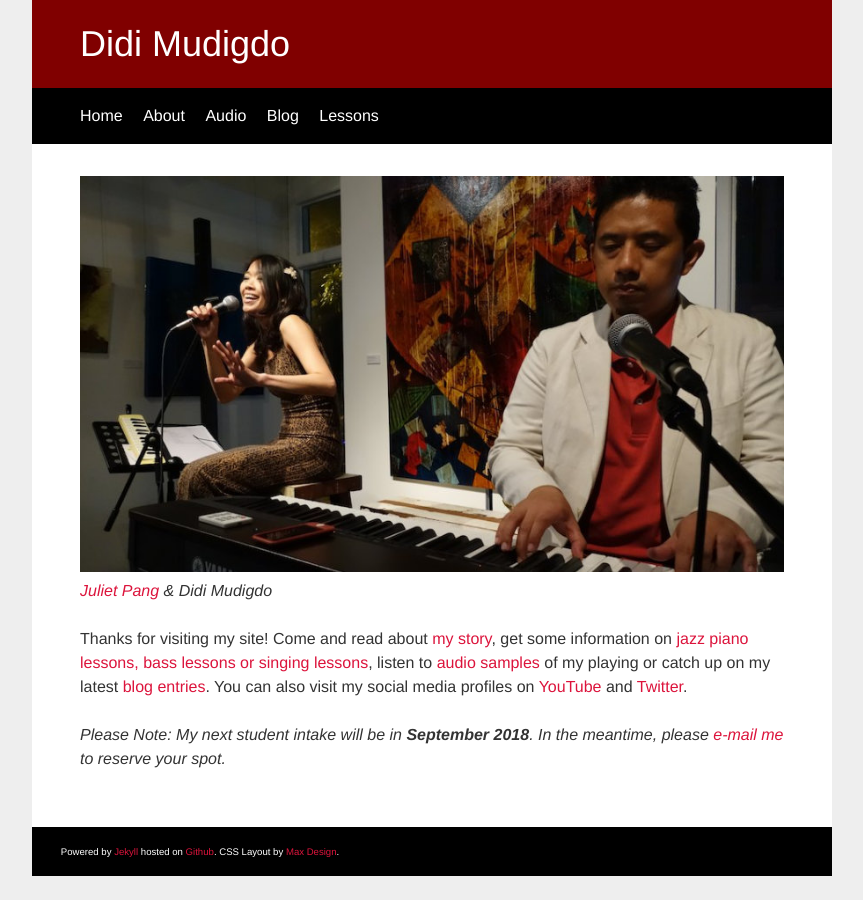
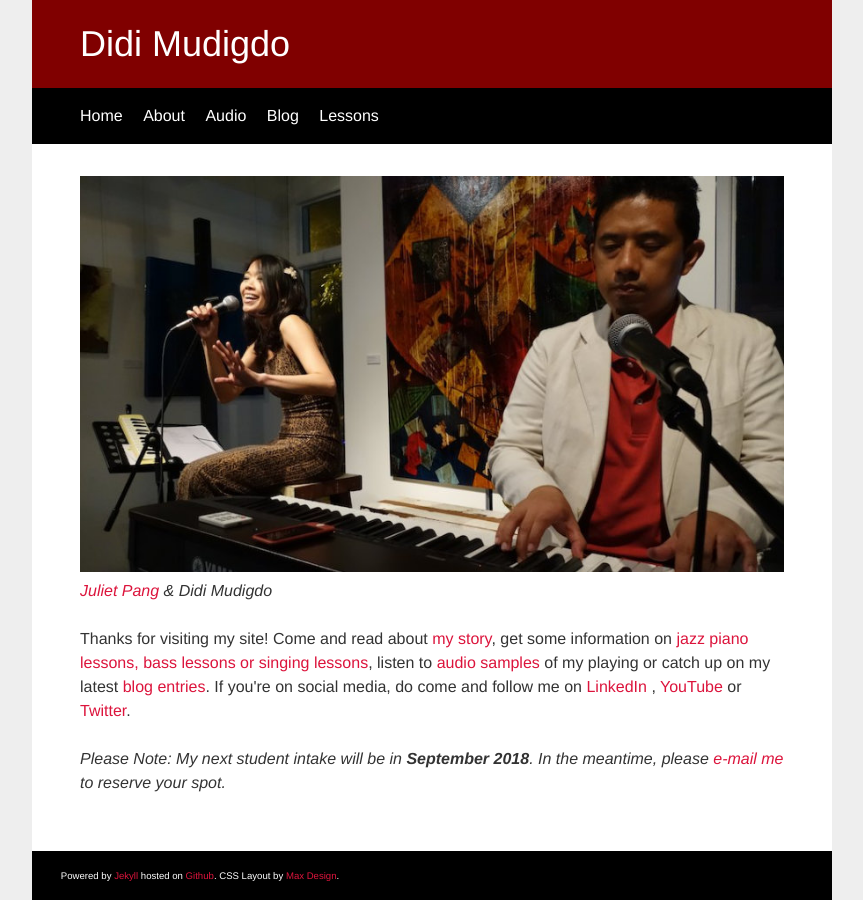
Before and after one commit to didijazz/didijazz.github.io, a Jekyll site: the page built from index.html, in a window 1280 px wide. Shown: the whole page, without its empty margins (208-1071 px from the left). Built offline with Jekyll 4.4.1, drawn with Linux system fonts in a browser that asks for light colours.

Commit message:
added LinkedIn

```diff
--- a/index.html
+++ b/index.html
@@ -5,6 +5,6 @@ title: Didi Mudigdo
 
 <p><img class=img-responsive src="img/pianovox800px.jpg" alt="Juliet Pang (vocals) and Didi Mudigdo (piano)"><br><em><a href="http://julietpang.net" target="_blank">Juliet Pang</a> &amp; Didi Mudigdo</em></p>
 
-<p>Thanks for visiting my site! Come and read about <a href="/about">my story</a>, get some information on <a href="/jazz-piano-lessons-perth">jazz piano lessons, bass lessons or singing lessons</a>, listen to <a href="/audio">audio samples</a> of my playing or catch up on my latest <a href="/blog">blog entries</a>. You can also visit my social media profiles on <a href="https://www.youtube.com/user/loungegecko" target="_blank">YouTube</a> and <a href="http://twitter.com/didijazz" target="_blank">Twitter</a>.</p>
+<p>Thanks for visiting my site! Come and read about <a href="/about">my story</a>, get some information on <a href="/jazz-piano-lessons-perth">jazz piano lessons, bass lessons or singing lessons</a>, listen to <a href="/audio">audio samples</a> of my playing or catch up on my latest <a href="/blog">blog entries</a>. If you're on social media, do come and follow me on <a href="https://www.linkedin.com/in/didimudigdo/" target="_blank">LinkedIn</a> , <a href="https://www.youtube.com/user/loungegecko" target="_blank">YouTube</a> or <a href="http://twitter.com/didijazz" target="_blank">Twitter</a>.</p>
 
 <p><em>Please Note: My next student intake will be in <strong>September 2018</strong>. In the meantime, please <a href="mailto:lessons@didi.com.au" target="_blank">e-mail me</a> to reserve your spot.</em></p>
```
